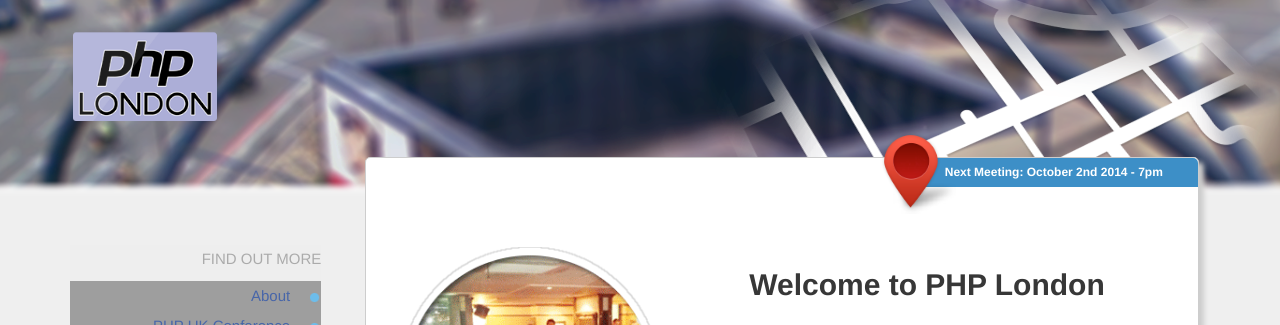
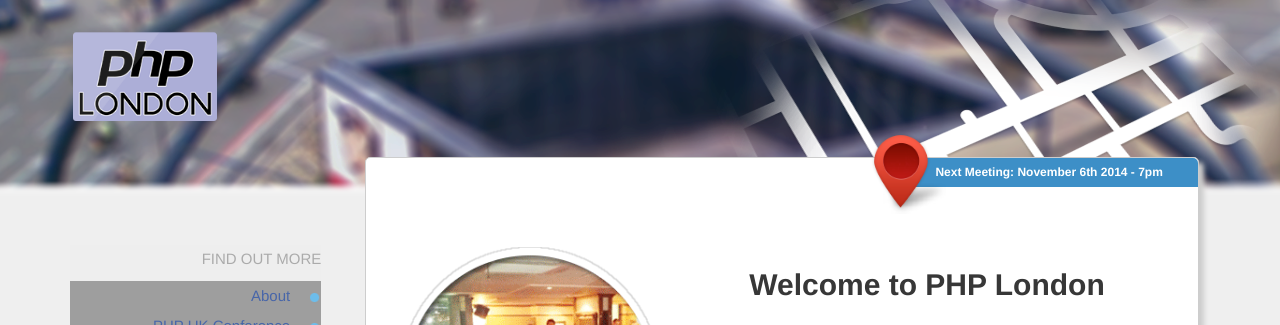
Before and after one commit to phplondon/phplondon.github.io, a Jekyll site: the page built from index.html, in a window 1280 px wide. Shown: the top 325 px of the page. Built offline with Jekyll 4.4.1, drawn with Linux system fonts in a browser that asks for light colours; grey boxes are pictures that could not be loaded.

Commit message:
Update default.html

```diff
--- a/_layouts/default.html
+++ b/_layouts/default.html
@@ -73,7 +73,7 @@
                             <div id="home-content" role="main">
                                 <div id="meetup-date">
                                     <div id="next-meetup">
-                                        <b>Next Meeting: October 2nd 2014 - 7pm<br></b>
+                                        <b>Next Meeting: November 6th 2014 - 7pm<br></b>
                                     </div>
                                     <img class="map-pin" src="/assets/MapPin.png" alt="MapPin">
                                 </div>
```
